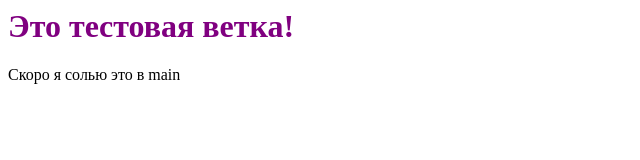
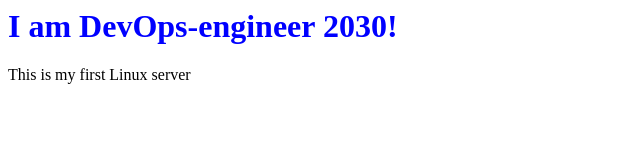
Before and after one commit to havpacevislam/my-first-git, a plain HTML site: page index.html in a window 1280 px wide. Shown: the whole page, without its empty margins (0-640 px from the left). Drawn offline with Linux system fonts and the light colour scheme.

Commit message:
Update index.html
вернул старую версию сайта

```diff
--- a/index.html
+++ b/index.html
@@ -1,2 +1,2 @@
-<h1 style="color:purple;">Это тeстовая ветка!</h1>
-<p>Скоро я солью это в main</p>
+<h1 style="color:blue;">I am DevOps-engineer 2030!</h1>
+<p>This is my first Linux server</p>
```
